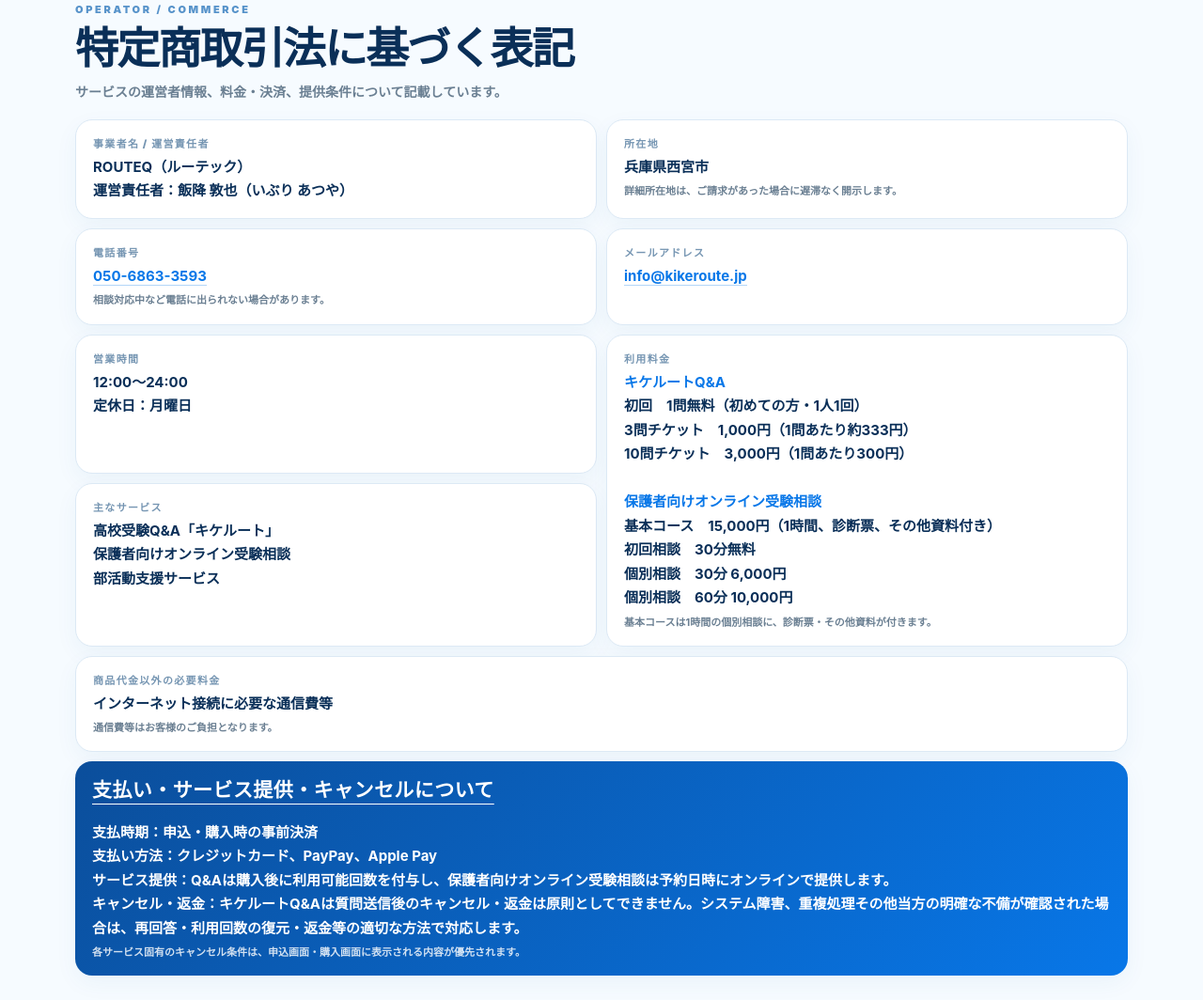
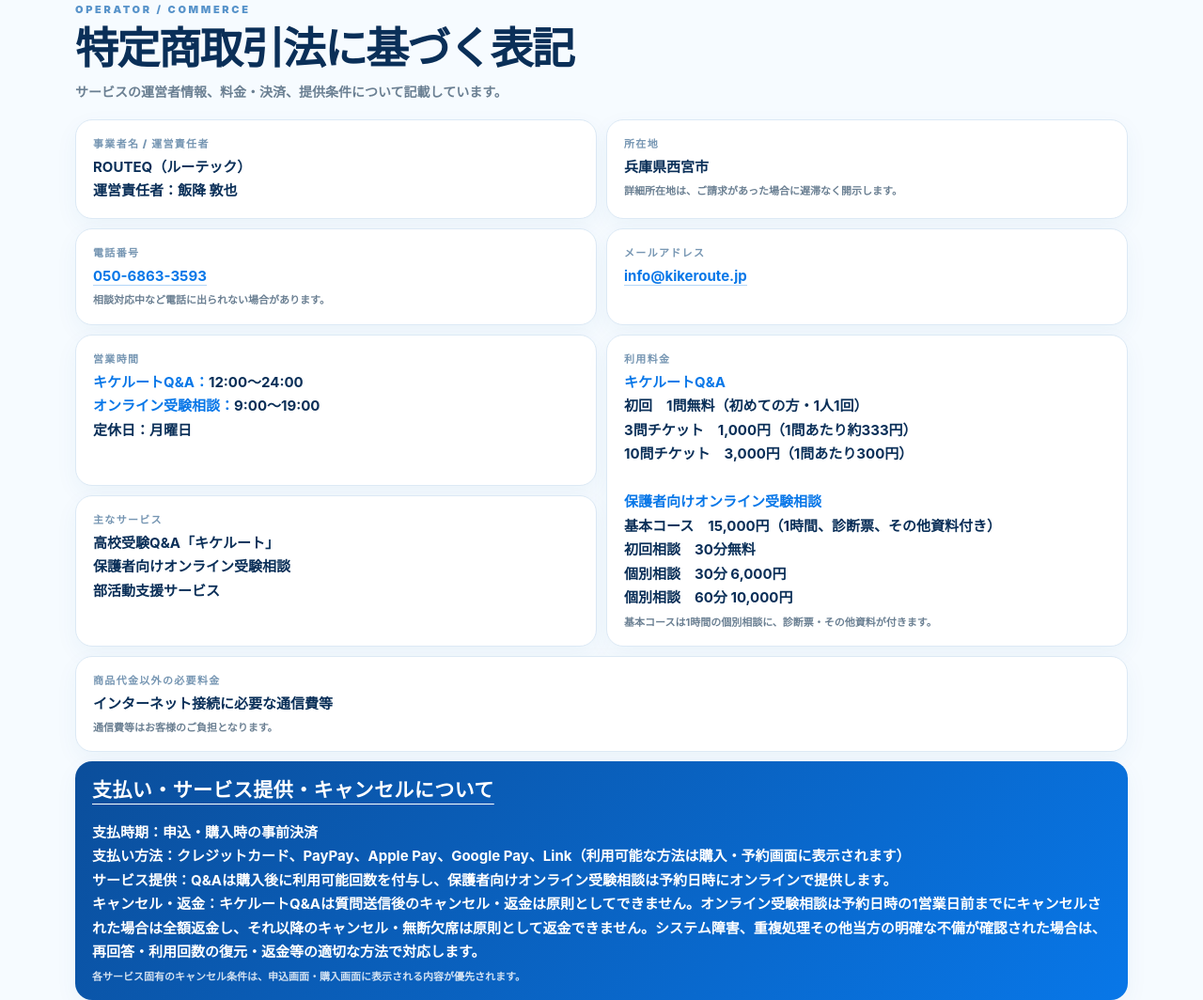
Before and after one commit to jukensoudan-route/jukensoudan-route.github.io, a plain HTML site: page about/index.html in a window 1280 px wide. Shown: the part 692-1756 px from the top of the page at 94% size. Drawn offline with Linux system fonts and the light colour scheme.

Commit message:
Sync TEST about page

```diff
--- a/about/index.html
+++ b/about/index.html
@@ -711,7 +711,7 @@ a{text-decoration:none;color:inherit}
       <div class="info-grid">
         <div class="info-card">
           <h3>事業者名 / 運営責任者</h3>
-          <p>ROUTEQ（ルーテック）<br>運営責任者：飯降 敦也（いぶり あつや）</p>
+          <p>ROUTEQ（ルーテック）<br>運営責任者：飯降 敦也</p>
         </div>
 
         <div class="info-card">
@@ -733,7 +733,9 @@ a{text-decoration:none;color:inherit}
 
         <div class="info-card">
           <h3>営業時間</h3>
-          <p>12:00〜24:00<br>定休日：月曜日</p>
+          <p><strong>キケルートQ&amp;A：</strong>12:00〜24:00<br>
+          <strong>オンライン受験相談：</strong>9:00〜19:00<br>
+          定休日：月曜日</p>
         </div>
 
         <div class="info-card">
@@ -764,9 +766,9 @@ a{text-decoration:none;color:inherit}
         <div class="info-card payment-card">
           <h3>支払い・サービス提供・キャンセルについて</h3>
           <p><strong>支払時期：</strong>申込・購入時の事前決済<br>
-          <strong>支払い方法：</strong>クレジットカード、PayPay、Apple Pay<br>
+          <strong>支払い方法：</strong>クレジットカード、PayPay、Apple Pay、Google Pay、Link（利用可能な方法は購入・予約画面に表示されます）<br>
           <strong>サービス提供：</strong>Q&amp;Aは購入後に利用可能回数を付与し、保護者向けオンライン受験相談は予約日時にオンラインで提供します。<br>
-          <strong>キャンセル・返金：</strong>キケルートQ&amp;Aは質問送信後のキャンセル・返金は原則としてできません。システム障害、重複処理その他当方の明確な不備が確認された場合は、再回答・利用回数の復元・返金等の適切な方法で対応します。</p>
+          <strong>キャンセル・返金：</strong>キケルートQ&amp;Aは質問送信後のキャンセル・返金は原則としてできません。オンライン受験相談は予約日時の1営業日前までにキャンセルされた場合は全額返金し、それ以降のキャンセル・無断欠席は原則として返金できません。システム障害、重複処理その他当方の明確な不備が確認された場合は、再回答・利用回数の復元・返金等の適切な方法で対応します。</p>
           <small>各サービス固有のキャンセル条件は、申込画面・購入画面に表示される内容が優先されます。</small>
         </div>
       </div>
```
